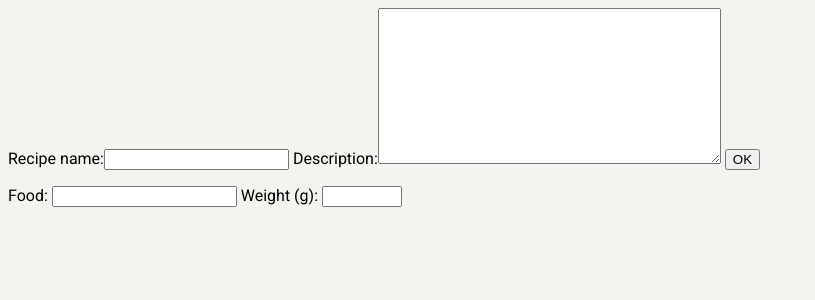
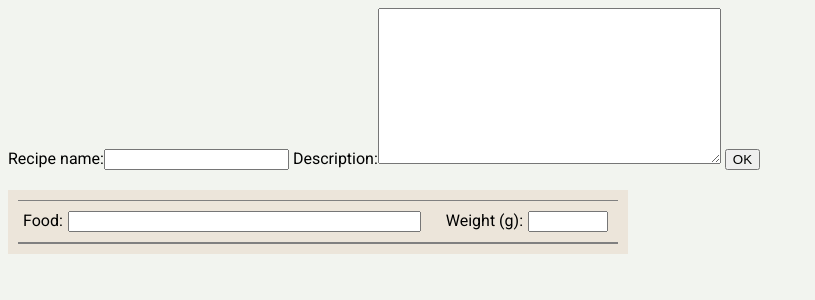
Before and after one commit to dkowl/groceries, a Django app: page /recipes/new-recipe in a window 1280 px wide. Shown: the top 300 px of the page, without its empty margins (0-815 px from the left). Run offline with Django 3.2, Linux system fonts and the light colour scheme; data that the repository does not hold is empty.

Commit message:
food picker prettified

```diff
--- /dev/null
+++ b/recipes/static/recipes/food-picker.css
@@ -0,0 +1,61 @@
+.food-picker{
+    background-color: #ece5da;
+    width: 600px;
+    padding: 10px;
+    margin-top: 20px;
+}
+
+.food-picker-input{
+    display: flex;
+    padding-top: 10px;
+    padding-bottom: 10px;
+    border-top: solid 1px grey;
+    border-bottom: solid 2px grey;
+}
+
+.food-picker-name{
+    padding-left: 5px;
+    flex-grow: 1;
+    display: flex;
+}
+
+.food-picker-name > input {
+    flex-grow: 1;
+    margin-left: 5px;
+}
+
+.food-picker-weight{
+    padding-left: 5px;
+    flex-grow: 0;
+    display: flex;
+    justify-content: flex-end;
+    padding-right: 10px;
+    margin-left: 20px;
+}
+
+.food-picker-weight > input {
+    margin-left: 5px;
+}
+
+.picked-foods{
+    background-color: #e9d4b2;
+}
+
+.food{
+    display: flex;
+    align-items: center;
+    border-bottom: solid 1px grey;
+}
+
+.food-name{
+    padding-left: 5px;
+}
+
+.food-weight{
+    padding-left: 5px;
+}
+
+.food-btn{
+    text-align: right;
+    flex-grow: 1;
+}
--- a/recipes/static/recipes/style.css
+++ b/recipes/static/recipes/style.css
@@ -126,8 +126,3 @@ button{
 .add-button:active{
 	color:rgb(190, 105, 35);
 }
-
-.food{
-	display: flex;
-	align-items: center;
-}
--- a/recipes/templates/recipes/food-picker-head.html
+++ b/recipes/templates/recipes/food-picker-head.html
@@ -1,5 +1,6 @@
 {% load static %}
 <script type="module" src="{% static "levenshteinDistance.js" %}"></script>
+<link rel="stylesheet" href="{% static 'recipes/food-picker.css' %}">
 <script>
   // populate foodNames from Django
   var foodNames = {};
@@ -35,13 +36,13 @@
       let divPickedFood = document.createElement("div");
       divPickedFood.className = "food";
       let pickedFoodNameText = document.createElement("div");
-      pickedFoodNameText.className = "picked-food-name";
+      pickedFoodNameText.className = "food-name";
       pickedFoodNameText.textContent = foodName;
       let pickedFoodWeightText = document.createElement("div");
-      pickedFoodWeightText.className = "picked-food-weight";
+      pickedFoodWeightText.className = "food-weight";
       pickedFoodWeightText.textContent = foodWeight + "g";
       let pickedFoodDeleteBtn = document.createElement("button");
-      pickedFoodDeleteBtn.className = "add-button";
+      pickedFoodDeleteBtn.className = "add-button food-btn";
       pickedFoodDeleteBtn.textContent = "x";
       pickedFoodDeleteBtn.onclick = function () {
         let foodIdCopy = foodId;
@@ -102,10 +103,10 @@
       let foodDiv = document.createElement("div");
       foodDiv.className = "food";
       let foodTextDiv = document.createElement("div");
-      foodTextDiv.className = "food-text";
+      foodTextDiv.className = "food-name";
       foodTextDiv.textContent = foodName;
       let foodAddBtn = document.createElement("button");
-      foodAddBtn.className = "add-button";
+      foodAddBtn.className = "add-button food-btn";
       foodAddBtn.onclick = function () {
         let foodWeight = document.getElementById("foodWeightGrams").value ?? 0;
         pickFood(foodId, foodWeight);
--- a/recipes/templates/recipes/food-picker.html
+++ b/recipes/templates/recipes/food-picker.html
@@ -1,10 +1,18 @@
+<div class="food-picker">
   <div class="picked-foods" id="divPickedFoods">
   </div>
+  <div class="food-picker-input">
+    <div class="food-picker-name">
       <label for="foodSearch">Food:</label>
       <input type="text" id="foodSearch" name="foodSearch" maxLength="200" oninput="populateFoodList()"/>
+    </div>
+    <div class="food-picker-weight">
       <label for="foodWeightGrams">Weight (g):</label>
       <input type="number" id="foodWeightGrams" name="foodWeightGrams" min="0" max="10000"/>
+    </div>
+  </div>
   <div id="foodListDiv">
+  </div>
 </div>
 <script>populateFoodList()</script>
 {% if recipe %}
```
Lines whose indentation alone changed are shown as unchanged.
